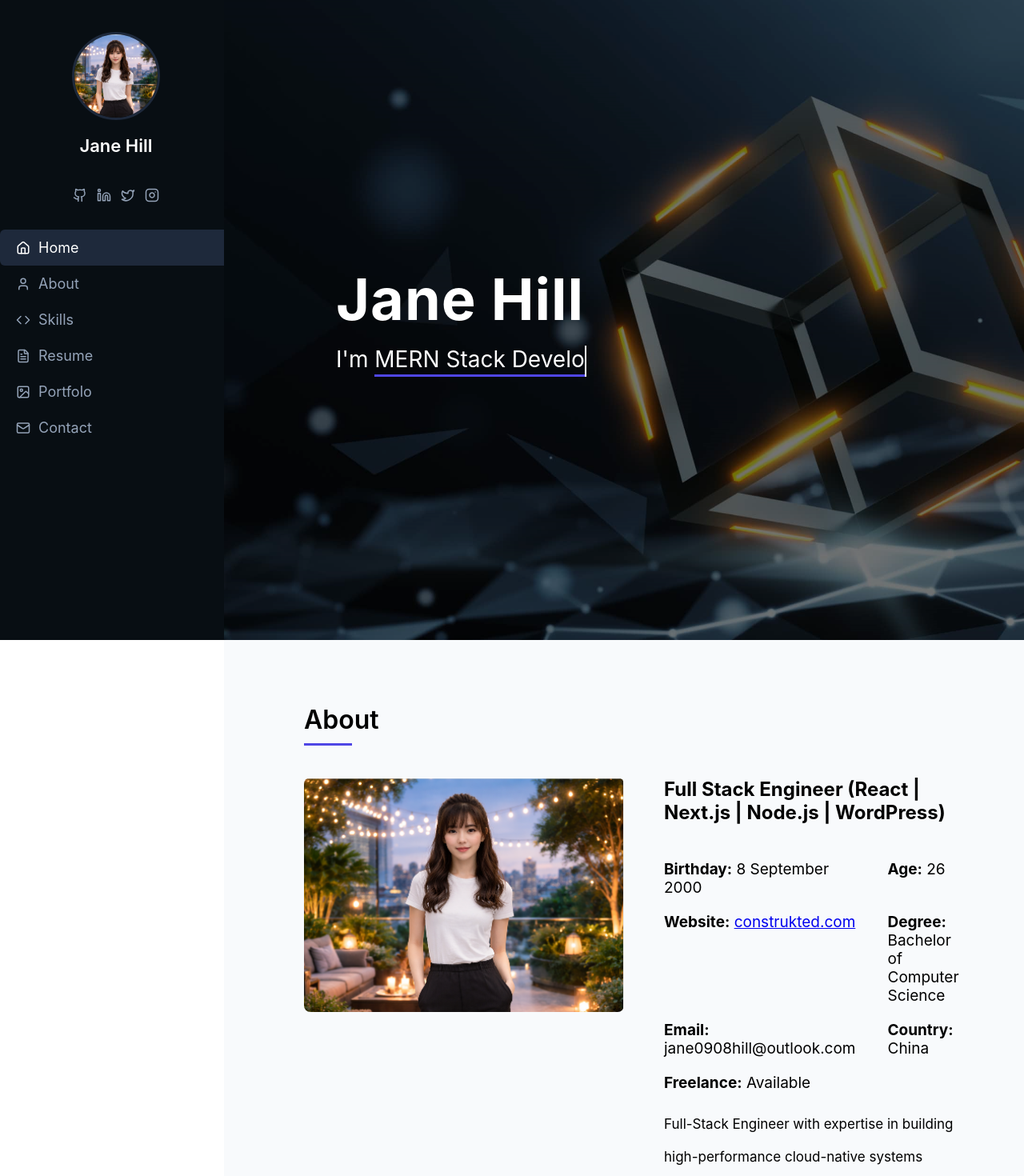
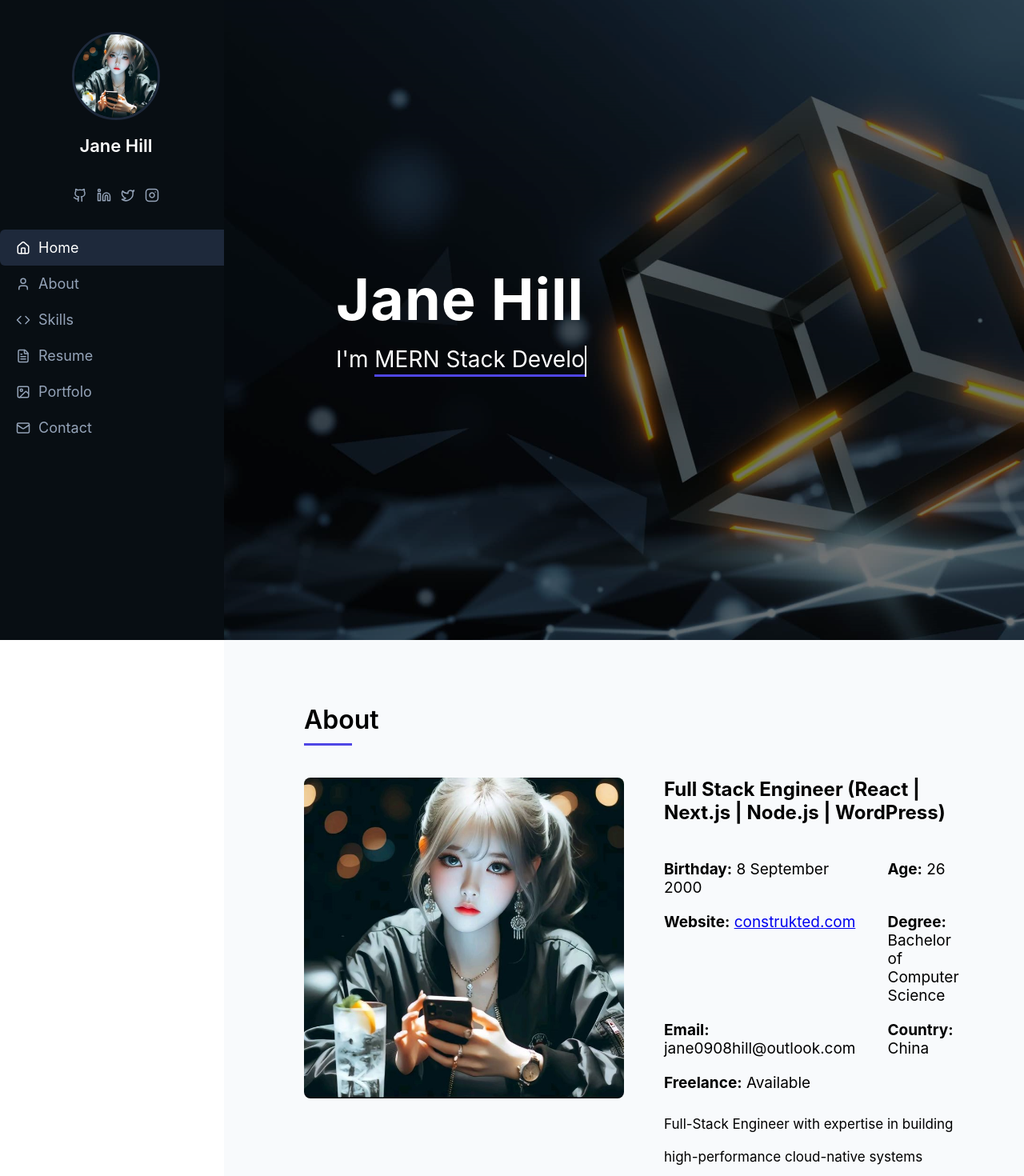
Before and after one commit to YoRHa0908/Portfolio, a Next.js app: page / in a window 1280 px wide. Shown: the top 1470 px of the page at 80% size. Built offline with nearby package versions, Linux system fonts and the light colour scheme.

Commit message:
update avatar

```diff
--- a/app/components/Sidebar.tsx
+++ b/app/components/Sidebar.tsx
@@ -49,7 +49,7 @@ export default function Sidebar() {
   return (
     <aside className="sidebar">
         <div className="profile">
-            <img src="/profile.png" alt="profile" />
+            <img src="/profile.jpg" alt="profile" />
             <h2>Jane Hill</h2>
         </div>
 
--- a/app/page.tsx
+++ b/app/page.tsx
@@ -58,7 +58,7 @@ export default function Home() {
 
             <div className="about-content">
               <div className="about-image">
-                <img src="/profile.png" alt="about" />
+                <img src="/profile.jpg" alt="about" />
               </div>
 
               <div className="about-info">
```
Also changed, not shown: public/profile.jpg (added), public/profile1.png (renamed from public/profile.png).
